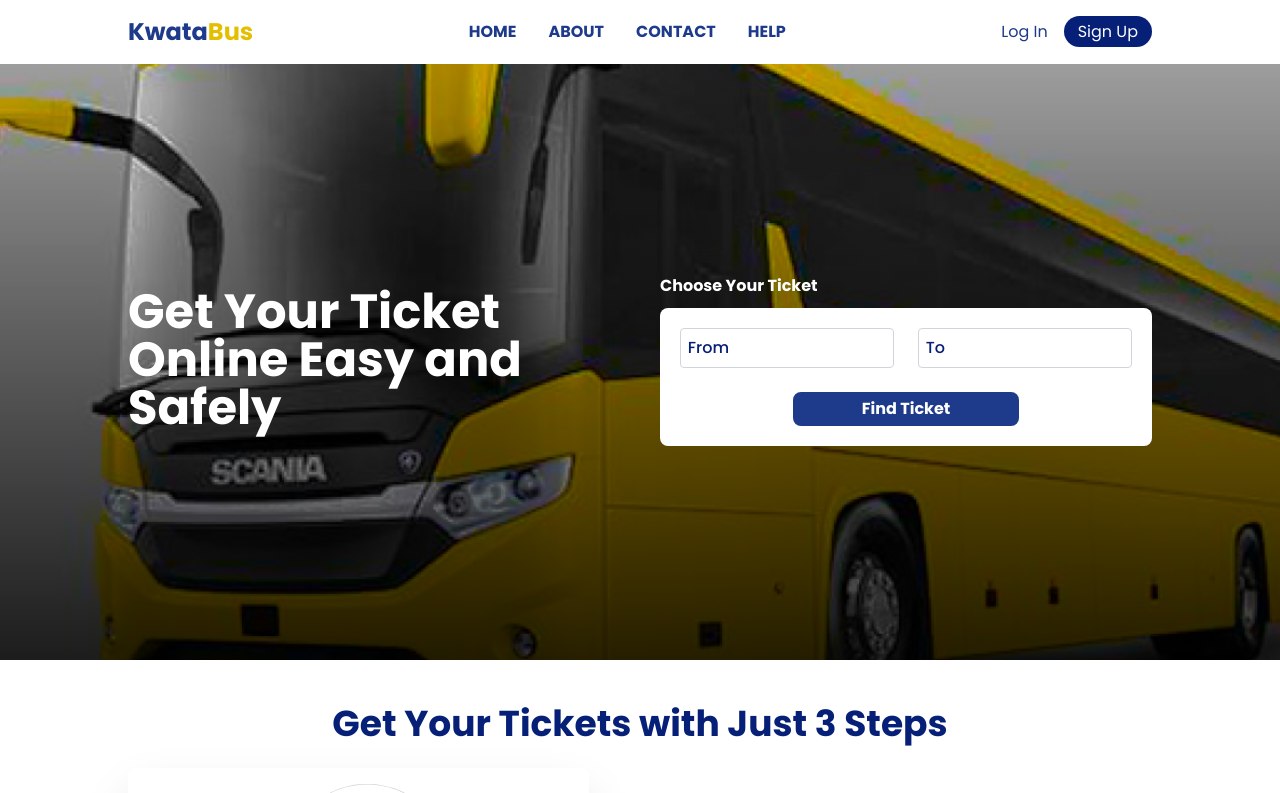
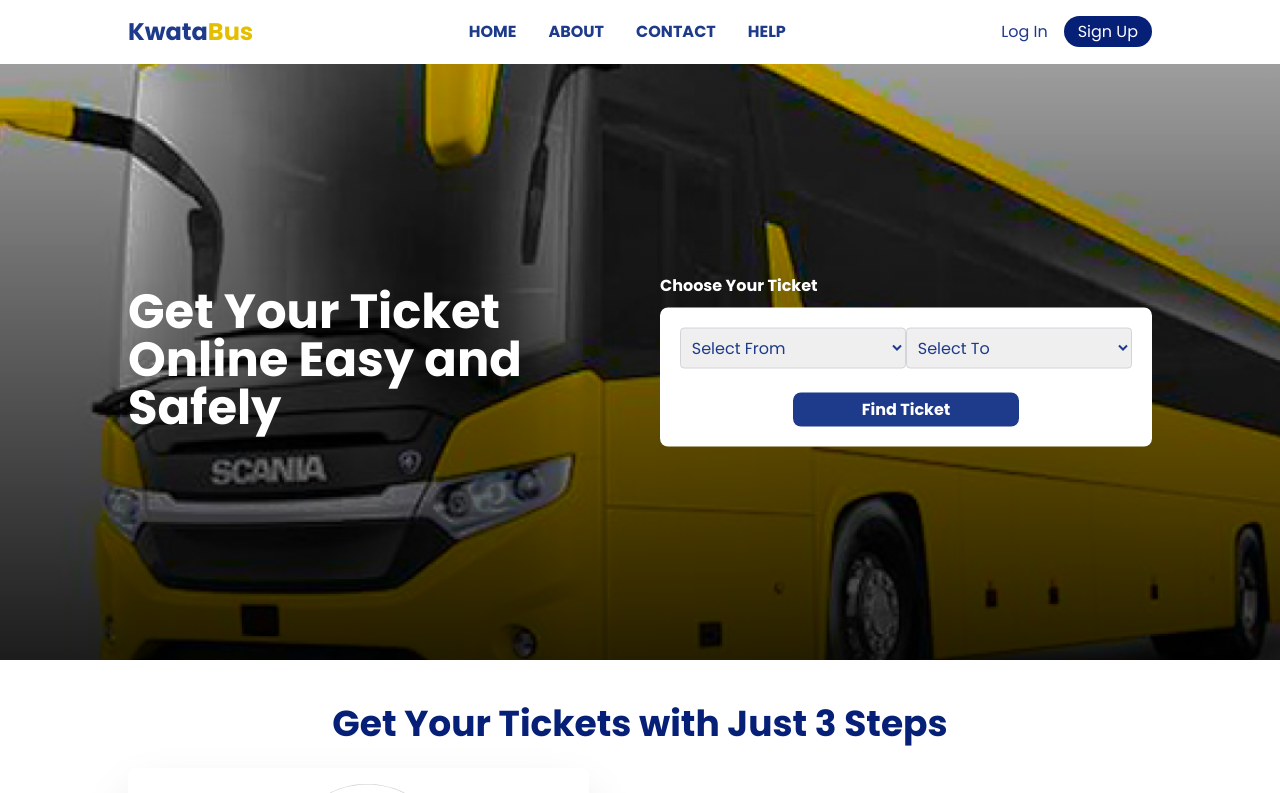
Before and after one commit to Patrickodida/KwataBus-App, a React (Vite) app: page / in a window 1280 px wide. Shown: the top 793 px of the page. Built offline with nearby package versions, Linux system fonts and the light colour scheme.

Commit message:
Add location options on the hero section form for the home page

```diff
--- a/src/components/Hero.jsx
+++ b/src/components/Hero.jsx
@@ -1,4 +1,4 @@
-import React, { useState } from "react";
+import React, { useEffect, useState } from "react";
 import { useNavigate } from "react-router-dom";
 
 function Hero() {
@@ -10,39 +10,44 @@ function Hero() {
     from: "",
     to: "",
   });
+  const [from, setFrom] = useState([]);
+  const [to, setTo] = useState([]);
   const navigate = useNavigate();
-
-  function validateFrom(from) {
-    if (!from.trim()) {
-      setError((prevError) => ({
-        ...prevError,
-        from: "Please enter a valid location",
-      }));
-      return false;
-    }
-    setError((prevError) => ({ ...prevError, from: "" }));
-    return true;
-  }
-
-  function validateTo(to) {
-    if (!to.trim()) {
-      setError((prevError) => ({
-        ...prevError,
-        to: "Please enter a valid location",
-      }));
-      return false;
-    }
-    setError((prevError) => ({ ...prevError, to: "" }));
-    return true;
-  }
 
   function handleTicketSubmission(e) {
     e.preventDefault();
-    if (validateFrom(input.from) && validateTo(input.to)) {
-      localStorage.setItem("ticketData", JSON.stringify(input));
-      navigate("/booking");
+    if (!input.from || !input.to) {
+      setError({
+        from: !input.from ? "Please select a location from the list" : "",
+        to: !input.to ? "Please select a location from the list" : "",
+      });
+      return;
     }
+    localStorage.setItem("ticketData", JSON.stringify(input));
+    navigate("/booking");
   }
+
+  useEffect(() => {
+    fetchLocations();
+  }, []);
+
+  const fetchLocations = () => {
+    setTimeout(() => {
+      const fetchedFromOptions = ["Kampala"];
+      const fetchedToOptions = [
+        "Mbarara",
+        "Kitgum",
+        "Mbale",
+        "Gulu",
+        "Arua",
+        "Soroti",
+        "Kabale",
+      ];
+
+      setFrom(fetchedFromOptions);
+      setTo(fetchedToOptions);
+    }, 1000);
+  };
 
   return (
     <div>
@@ -61,29 +66,37 @@ function Hero() {
               className="p-5 form-center bg-white rounded-lg"
             >
               <div className="form-row sm:w-full">
-                <input
+                <select
                   id="from"
-                  type="text"
-                  placeholder="From"
                   className="mb-[24px] text-blue-900 rounded w-[50%] p-[0.425em] border border-gray-300 text-[#061f77] focus:outline-none"
-                  onChange={(e) => {
-                    setInput({ ...input, from: e.target.value });
-                  }}
+                  onChange={(e) =>
+                    setInput({ ...input, from: e.target.value })
+                  }
                   value={input.from}
-                />
+                >
+                  <option value="">Select From</option>
+                  {from.map((location, index) => (
+                    <option key={index} value={location}>
+                      {location}
+                    </option>
+                  ))}
+                </select>
                 {error.from && (
                   <p className="text-center text-red-500">{error.from}</p>
                 )}
-                <input
+                <select
                   id="to"
-                  type="text"
-                  placeholder="To"
                   className="mb-[24px] text-blue-900 rounded w-[50%] p-[0.425em] border border-gray-300 text-[#061f77] focus:outline-none"
-                  onChange={(e) => {
-                    setInput({ ...input, to: e.target.value });
-                  }}
+                  onChange={(e) => setInput({ ...input, to: e.target.value })}
                   value={input.to}
-                />
+                >
+                  <option value="">Select To</option>
+                  {to.map((location, index) => (
+                    <option key={index} value={location}>
+                      {location}
+                    </option>
+                  ))}
+                </select>
                 {error.to && (
                   <p className="text-center text-red-500 w-full">{error.to}</p>
                 )}
```
